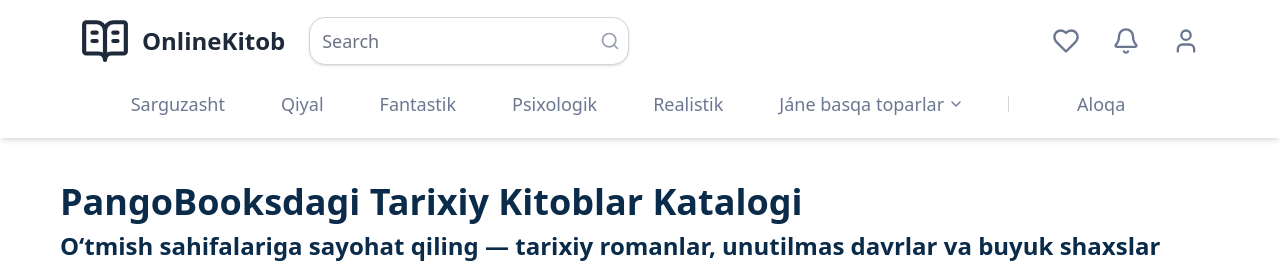
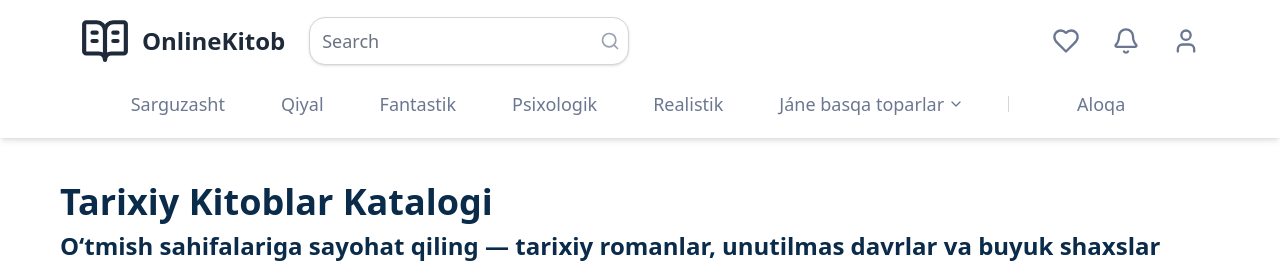
Before and after one commit to sultaniyazz/Dilnaz, a React (Vite) app: page /Tarixiy in a window 1280 px wide. Shown: the top 267 px of the page. Built offline with nearby package versions, Linux system fonts and the light colour scheme; no server answers; a web font is replaced by a local one.

Commit message:
Update Tarixiy.jsx

```diff
--- a/src/pages/Tarixiy.jsx
+++ b/src/pages/Tarixiy.jsx
@@ -14,7 +14,7 @@ const TarixiyShigarma = () => {
       <div className='lg:py-10 py-8 lg:px-15 px-5'>
         <div>
           <HeaderTop
-            h1={'PangoBooksdagi Tarixiy Kitoblar Katalogi'}
+            h1={'Tarixiy Kitoblar Katalogi'}
             h2={'O‘tmish sahifalariga sayohat qiling — tarixiy romanlar, unutilmas davrlar va buyuk shaxslar haqida hikoyalarni kashf eting.'}
             span={'Tarixiy adabiyot – bu o‘tmishni jonlantiruvchi, qadimiy davrlar, madaniyatlar va tarixiy shaxslar hayotini hikoya qiluvchi janrdir. Bu kitoblar orqali siz urushlar, inqiloblar, qirollik saroylari, mustamlaka davrlari yoki oddiy odamlarning tarixiy muhitdagi hayoti bilan tanishasiz. Ular faqat sanalar va faktlar emas, balki o‘sha davrning hissiyotlari, qadriyatlari va odamlarining hayotiy qarorlarini ham ochib beradi.'}
             span2={'Tarixiy romanlar nafaqat bilim beradi, balki o‘quvchini o‘tmishdagi voqealar ichiga olib kiradi. Ular ko‘pincha haqiqat bilan xayolot orasidagi mukammal muvozanatni saqlagan holda, tarixiy voqealarni shaxsiy kechinmalar orqali yoritadi. Hilary Mantel, Ken Follett, Philippa Gregory, va Umberto Eco kabi mualliflar tarixiy syujetlarga asoslangan romanlari bilan butun dunyoda mashhurlikka erishgan. Ularning asarlari o‘quvchiga o‘tmishni nafaqat bilish, balki his qilish imkonini beradi.'}
```
